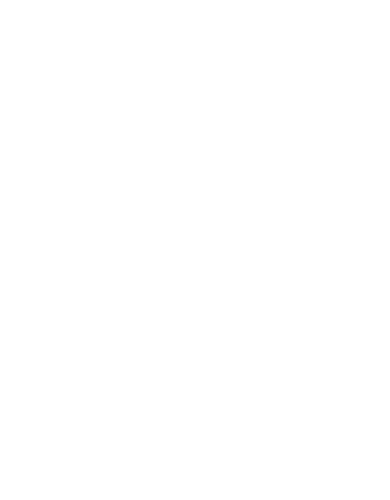
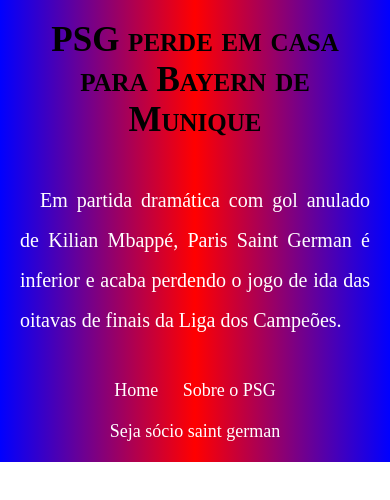
Before and after one commit to Matheusmrf05/estudos-de-media-query, a plain HTML site: page mq004/index.html in a window 390 px wide. Drawn offline with Linux system fonts and the light colour scheme.

Commit message:
aprendizados com media queries

```diff
--- a/mq004/index.html
+++ b/mq004/index.html
@@ -4,9 +4,24 @@
     <meta charset="UTF-8">
     <meta http-equiv="X-UA-Compatible" content="IE=edge">
     <meta name="viewport" content="width=device-width, initial-scale=1.0">
-    <title>Media query</title>
+    <link rel="stylesheet" href="style.css">
+    <title>Media Query</title>
 </head>
 <body>
+    <header>
+        <h1>PSG perde em casa para Bayern de Munique</h1>
+        <p>Em partida dramática com gol anulado de Kilian Mbappé, Paris Saint German é inferior
+            e acaba perdendo o jogo de ida das oitavas de finais da Liga dos Campeões.
+        </p>
+        <menu>
+            <ul>
+                <li>Home</li>
+                <li>Sobre o PSG</li>
+                <li>Seja sócio saint german</li>
+            </ul>
+        </menu>
+    </header>
+
 
 </body>
 </html>
--- /dev/null
+++ b/mq004/style.css
@@ -0,0 +1,71 @@
+* {
+    padding: 0px;
+    margin: 0px;
+}
+
+/*Site para aparelhos com mais de 250px*/
+
+@media screen and (min-width:250px){
+    header{
+        background-image: linear-gradient(to right , blue, red , blue);
+    }
+   header h1 {
+        text-align: center;
+        font-size: 20px;
+        padding: 20px;
+    }
+     header p{
+        text-indent: 20px;
+        padding: 20px;
+        text-align: justify;
+        font-size: 1em;
+        color: white;
+        line-height: 2em;
+    }
+    menu{
+        padding: 10px;
+        color: white;
+        text-align: center;
+        font-size:10.4px ;
+
+    }
+
+    menu ul li{
+        display: inline-block;
+        padding: 10px;
+        transition: 1s;
+        border-radius: 10px;
+    }
+    menu ul li:hover{
+        background-color: crimson;
+        color: black;
+    }
+}
+
+@media screen and (min-width:375px){
+    header h1{
+        font-size: 35px;
+        font-variant: small-caps;
+    }
+    header p{
+        font-size: 20px;
+        line-height: 2em;
+    }
+    menu {
+        font-size: 18px;
+        display: flex;
+        justify-content: end;
+    }
+
+    menu ul li{
+        border-radius: 10px;
+        transition-duration: 1s;
+        padding: 10px;
+    }
+    menu ul li:hover{
+        background-color:crimson;
+        color:black;
+
+    }
+
+}
```
